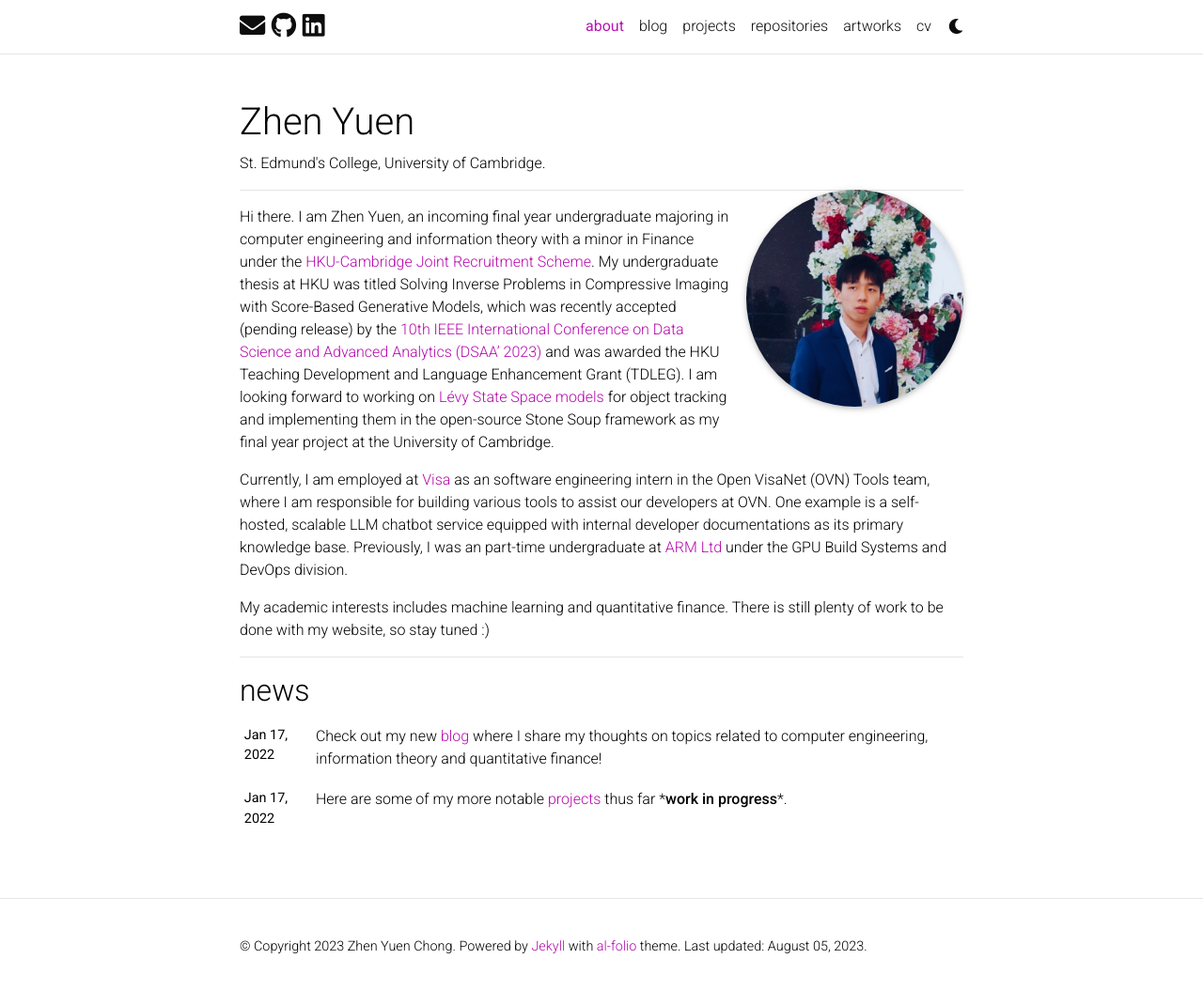
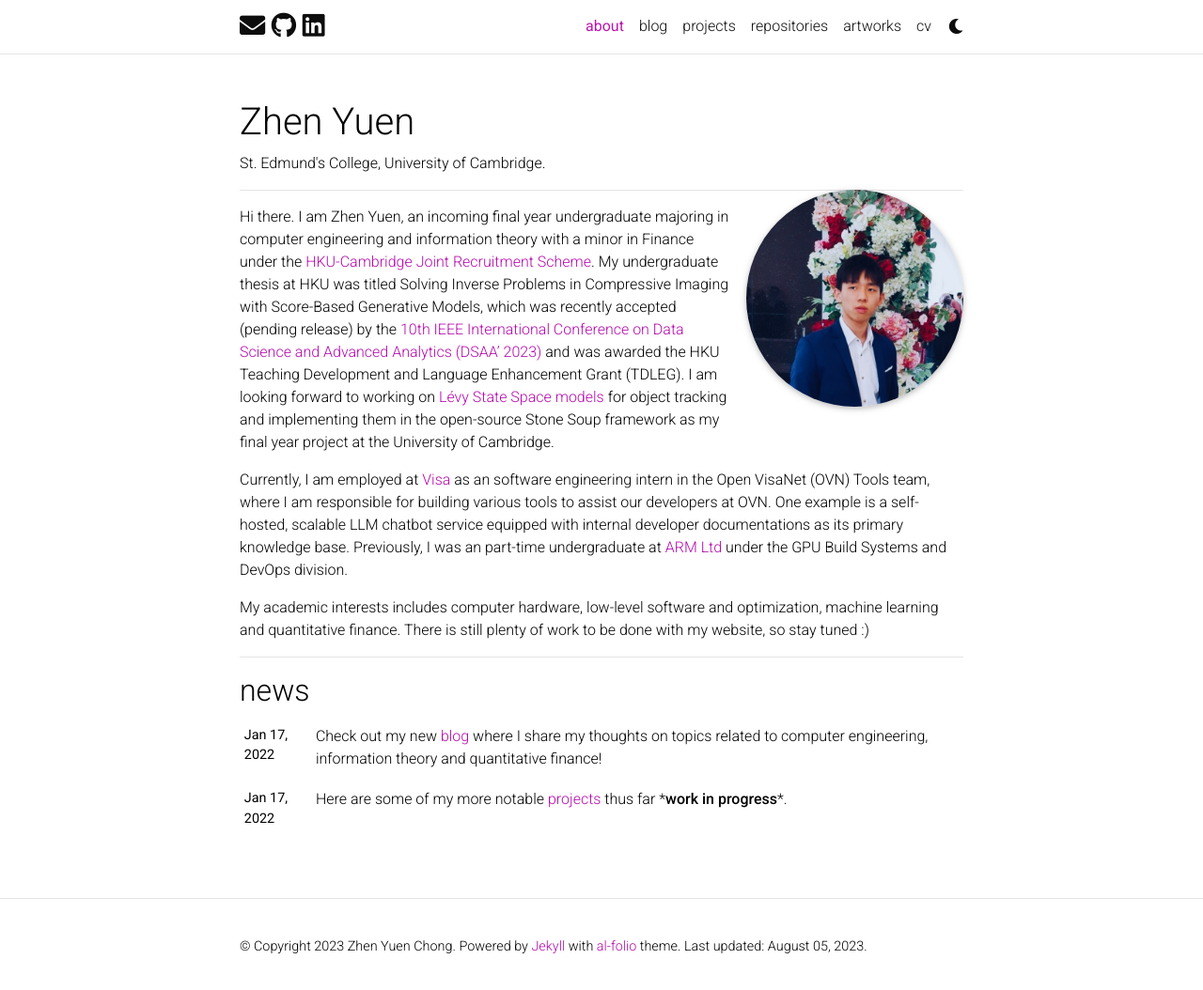
Before and after one commit to zhenyuen/zhenyuen.github.io, a Jekyll site: the page built from _pages/about.md, in a window 1280 px wide and 1058 px high. Shown: the top 1054 px of the window at 94% size. Built offline with Jekyll 4.4.1, drawn with Linux system fonts in a browser that asks for light colours; full-size pictures stand in for the smaller copies a plugin makes; comment, search, counter and statistics services are not loaded; a style sheet for code colours, icons or effects is not loaded.

Commit message:
feat: update about.md

```diff
--- a/_pages/about.md
+++ b/_pages/about.md
@@ -21,6 +21,6 @@ Hi there. I am Zhen Yuen, an incoming final year undergraduate majoring in compu
 
 Currently, I am employed at [Visa](https://www.visa.co.uk) as an software engineering intern in the Open VisaNet (OVN) Tools team, where I am responsible for building various tools to assist our developers at OVN. One example is a self-hosted, scalable LLM chatbot service equipped with internal developer documentations as its primary knowledge base. Previously, I was an part-time undergraduate at [ARM Ltd](https://www.arm.com) under the GPU Build Systems and DevOps division.
 
-My academic interests includes machine learning and quantitative finance. There is still plenty of work to be done with my website, so stay tuned :)
+My academic interests includes computer hardware, low-level software and optimization, machine learning and quantitative finance. There is still plenty of work to be done with my website, so stay tuned :)
 
 ---
```
